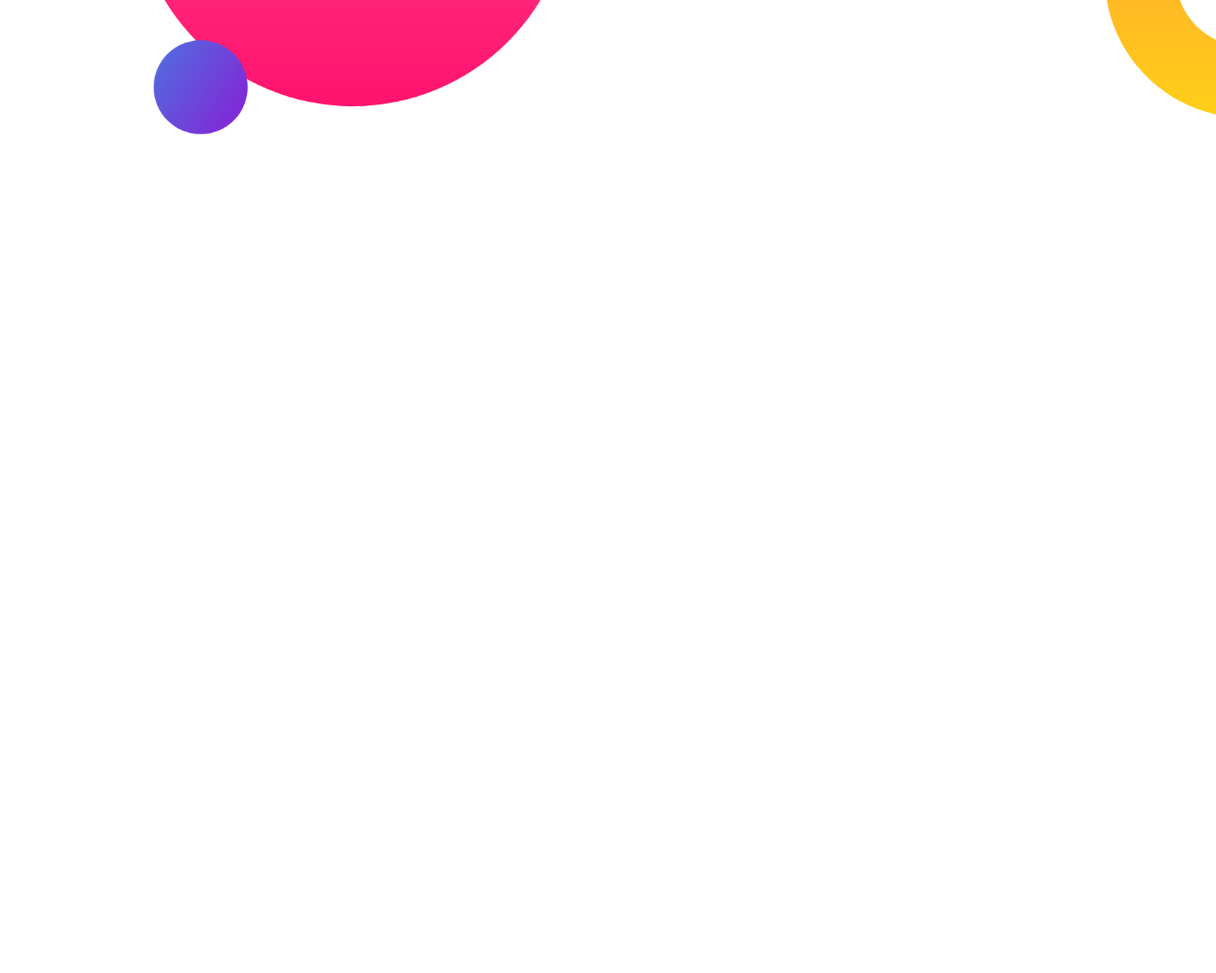
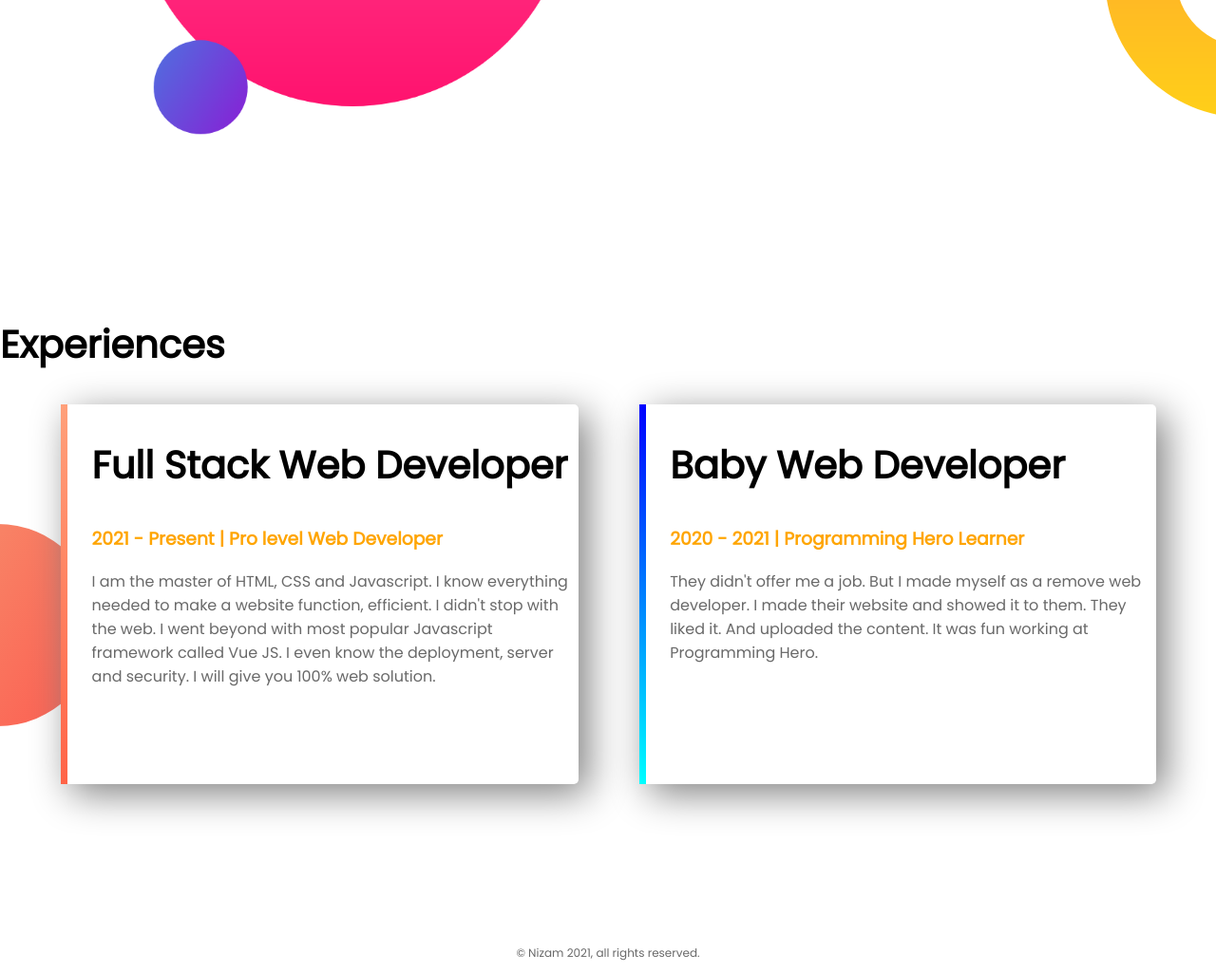
Before and after one commit to nizam754/web-portfolio, a plain HTML site: page index.html in a window 1280 px wide. Shown: the part 1000-2025 px from the top of the page at 95% size. Before the commit the page ends 1300 px from the top, so only its background shows below. Drawn offline with Linux system fonts and the light colour scheme.

Commit message:
Box shadow, border image, gradient angle, footer

```diff
--- a/index.html
+++ b/index.html
@@ -17,7 +17,7 @@
     <section class="top-banner">
       <div class="half-width">
         <h1>Welcome to</h1>
-        <h1><span class="name-highlight">Nizam's</span> Website</h1>
+        <h1><span class="orange-highlight">Nizam's</span> Website</h1>
         <h3>World-class professional web dev</h3>
         <p>
           You might saw me jumping, climbing building, and stopping trains. But
@@ -54,5 +54,33 @@
         >
       </div>
     </section>
+    <section class="experience-area">
+      <h2>Experiences</h2>
+      <div id="full-stack" class="half-width single-experience">
+        <h2>Full Stack Web Developer</h2>
+        <h3 class="orange-highlight">
+          2021 - Present | Pro level Web Developer
+        </h3>
+        <p>
+          I am the master of HTML, CSS and Javascript. I know everything needed
+          to make a website function, efficient. I didn't stop with the web. I
+          went beyond with most popular Javascript framework called Vue JS. I
+          even know the deployment, server and security. I will give you 100%
+          web solution.
+        </p>
+      </div>
+      <div id="baby-web" class="half-width single-experience">
+        <h2>Baby Web Developer</h2>
+        <h3 class="orange-highlight">2020 - 2021 | Programming Hero Learner</h3>
+        <p>
+          They didn't offer me a job. But I made myself as a remove web
+          developer. I made their website and showed it to them. They liked it.
+          And uploaded the content. It was fun working at Programming Hero.
+        </p>
+      </div>
+    </section>
   </body>
+  <footer>
+    <p>© Nizam 2021, all rights reserved.</p>
+  </footer>
 </html>
--- a/style.css
+++ b/style.css
@@ -11,7 +11,7 @@ h2{
 p{
     color: dimgray;
 }
-.name-highlight{
+.orange-highlight{
     color:orange;
 }
 .half-width{
@@ -44,3 +44,28 @@ section{
     background-repeat: no-repeat;
     background-position: right;
 }
+.single-experience{
+    box-shadow: 10px 10px 40px gray;
+    border-radius: 5px;
+    height: 80%;
+    background-color: white;
+}
+.experience-area{
+    background-image: url("images/exp-bg.png");
+    background-repeat: no-repeat;
+    background-position: left;
+}
+#full-stack{
+    border-left: 7px solid;
+    border-image: linear-gradient(180deg, lightSalmon, tomato);
+    border-image-slice: 1;
+}
+#baby-web{
+    border-left: 7px solid;
+    border-image: linear-gradient(180deg, blue, cyan);
+    border-image-slice: 1;
+}
+footer p{
+    text-align: center;
+    font-size: 12px;
+}
```
